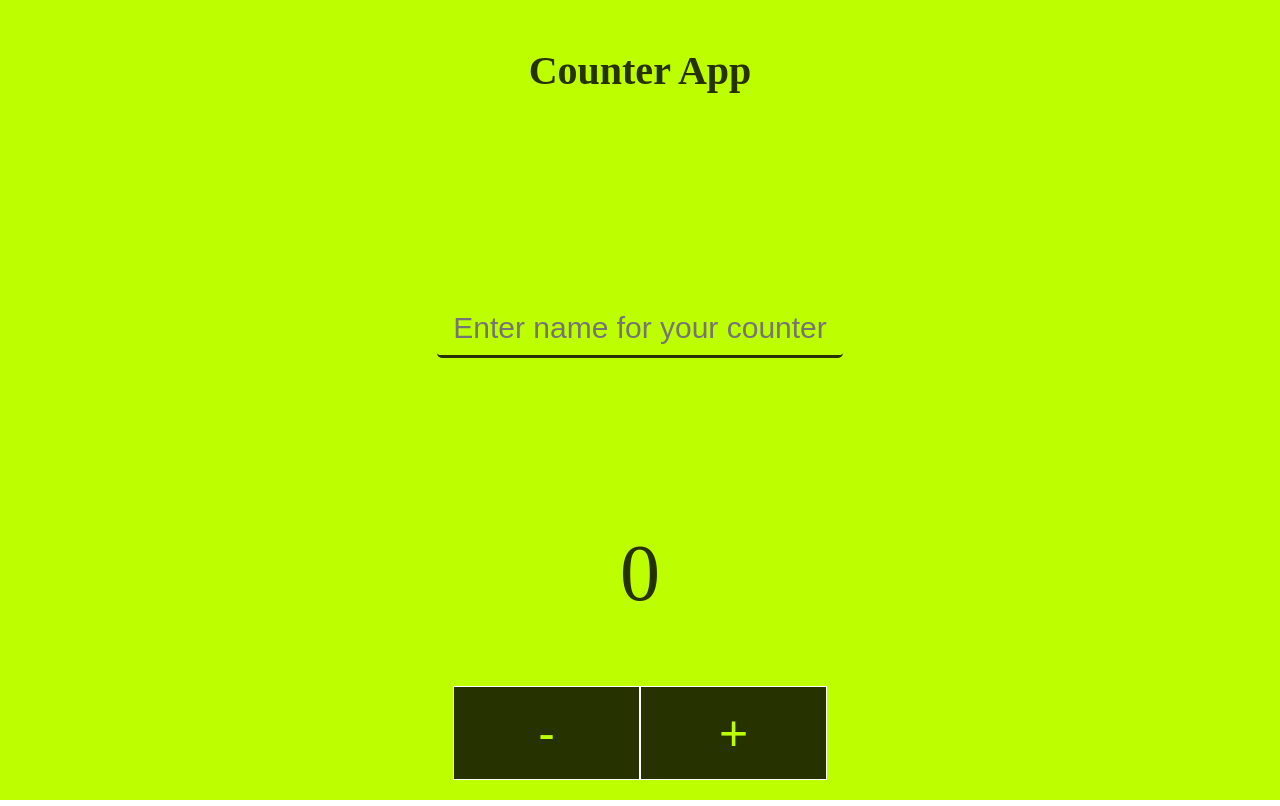
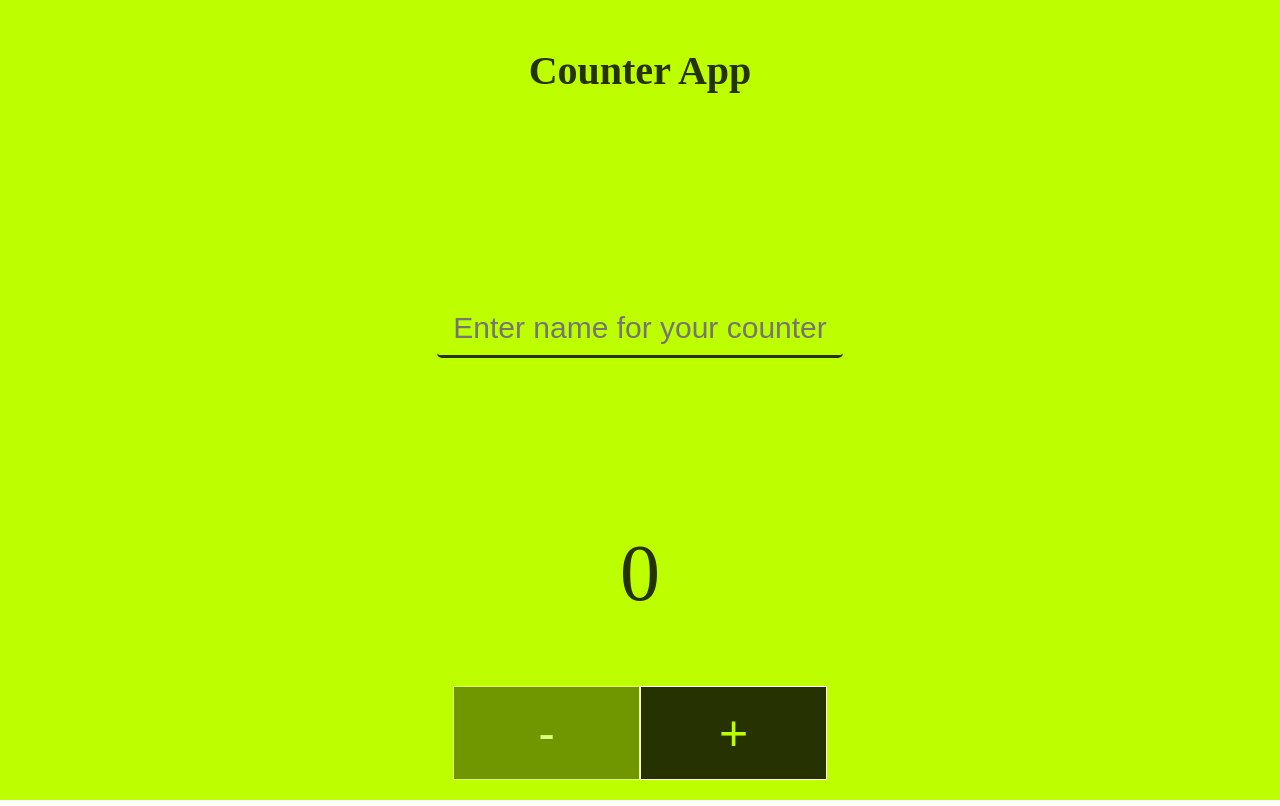
Before and after one commit to ajtech97/counter-app, a React (Create React App) app: page / in a window 1280 px wide. In both pictures the pointer is over the button 546 px from the left and 733 px from the top of the page. Built offline with nearby package versions, Linux system fonts and the light colour scheme.

Commit message:
changed css of button class to button tag

```diff
--- a/src/App.css
+++ b/src/App.css
@@ -69,6 +69,7 @@ button{
 
 }
 
-.button:hover{
+button:hover{
     opacity: .5;
+    color: white;
 }
```
